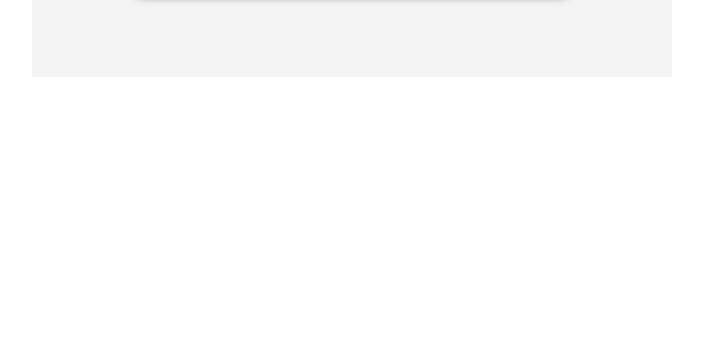
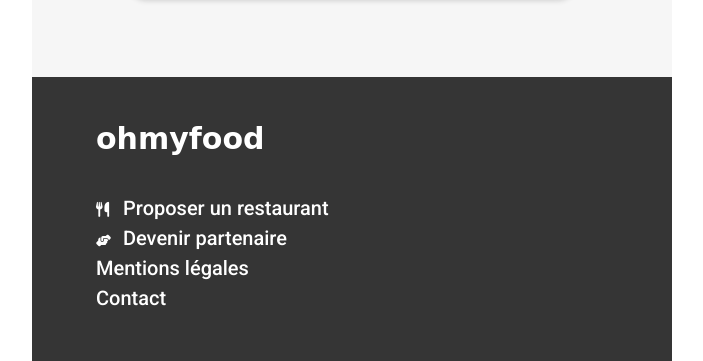
Before and after one commit to LucieCaillat/OCR_P3, a website: page index.html in a window 1280 px wide. Shown: the part 2108-2469 px from the top of the page, without its empty margins (288-991 px from the left). Before the commit the page ends 2185 px from the top, so only its background shows below. Drawn offline with Linux system fonts and the light colour scheme; a web font is replaced by a local one.

Commit message:
add footer

```diff
--- a/index.html
+++ b/index.html
@@ -105,9 +105,16 @@
           </div>
           <p class="restaurant-card__new-tag">Nouveau</p>
         </a>
+      </article>
 
     <footer>
-
+      <h4>ohmyfood</h4>
+      <ul>
+        <li><a href="#"><i class="fa-solid fa-utensils"></i> Proposer un restaurant</a></li>
+        <li><a href="#"><i class="fa-solid fa-handshake-angle"></i> Devenir partenaire</a></li>
+        <li><a href="#">Mentions légales</a></li>
+        <li><a href="#">Contact</a></li>
+      </ul>
     </footer>
   </body>
 </html>
--- a/scss/main.scss
+++ b/scss/main.scss
@@ -86,7 +86,7 @@
       position: absolute;
       left: 13%;
       font-size: 19px;
-      color: gray;
+      color: lighten($color-dark, 30%);
     }
     @include tablet{
       width: $width-main-for-tablet;
@@ -156,3 +156,41 @@
     }
   }
 }
+
+footer{
+  margin: 0;
+  padding: 5px 0 35px nth($padding-main, 2);
+  width: 100%;
+  background-color: $color-dark;
+  color: $color-white;
+  h4{
+    font-family: 'Shrikhand', cursive;
+  }
+  ul{
+    list-style-type: none;
+    padding: 0px;
+    @include text-size(footer);
+  }
+  li{
+    margin: 7px 0;
+  }
+
+  .fa-utensils{
+    margin-right: 9px;
+    font-size: 15px;
+  }
+  .fa-handshake-angle{
+    margin-right: 7px;
+    font-size: 12px;
+  }
+  a{
+    color: $color-white;
+  }
+  @include tablet{
+    padding-left: 10%;
+    font-size: 30px;
+    a{
+      font-size: 20px;
+    }
+  }
+}
--- a/scss/utils/_variables.scss
+++ b/scss/utils/_variables.scss
@@ -4,8 +4,9 @@
 $color-secondary: #FF79DA;
 $color-tertiary: #99E2D0;
 $color-white: #ffff;
-$color-background-dark: #e6e6e6;
-$color-background-light: lighten($color-background-dark, 5%);
+$color-dark: #353535;
+$color-background-dark: #eaeaea;
+$color-background-light: #f6f6f6;
 
 /*TEXT SIZE*/
 
@@ -37,6 +38,10 @@
   new-tag: (
     font-size: 14px,
     font-weight: 500
+  ),
+  footer: (
+    font-size: 16px,
+    font-weight: 500
   )
 );
 
```
Also changed, not shown: css/main.css, 1 other file.
